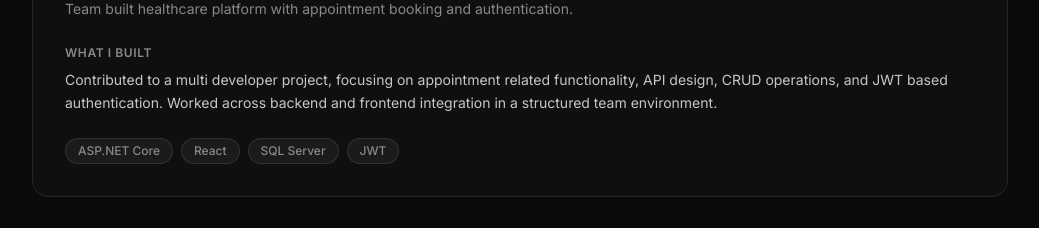
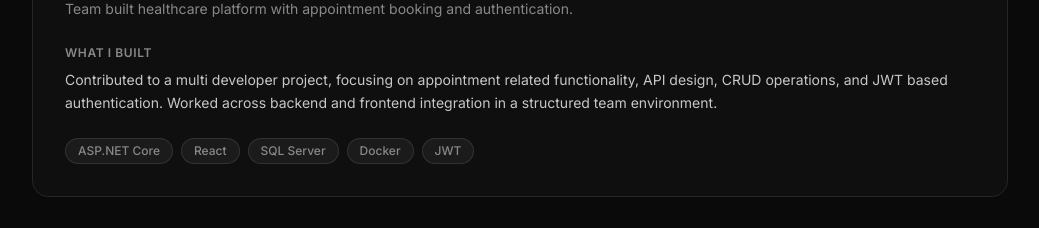
Before and after one commit to johanjaners/johan-portfolio, a React (Vite) app: page / in a window 1280 px wide. Shown: the part 2340-2568 px from the top of the page, without its empty margins (120-1159 px from the left). Built offline with nearby package versions, Linux system fonts and the light colour scheme.

Commit message:
feat: update tech stack for PulseCare project to include Docker

```diff
--- a/src/App.tsx
+++ b/src/App.tsx
@@ -327,7 +327,7 @@ export default function App() {
               name="PulseCare"
               summary="Team built healthcare platform with appointment booking and authentication."
               whatIBuilt="Contributed to a multi developer project, focusing on appointment related functionality, API design, CRUD operations, and JWT based authentication. Worked across backend and frontend integration in a structured team environment."
-              tech={["ASP.NET Core", "React", "SQL Server", "JWT"]}
+              tech={["ASP.NET Core", "React", "SQL Server", "Docker", "JWT"]}
               github={LINKS.projects.pulseCareGithub}
               live={LINKS.projects.pulseCareLive}
             />
```
